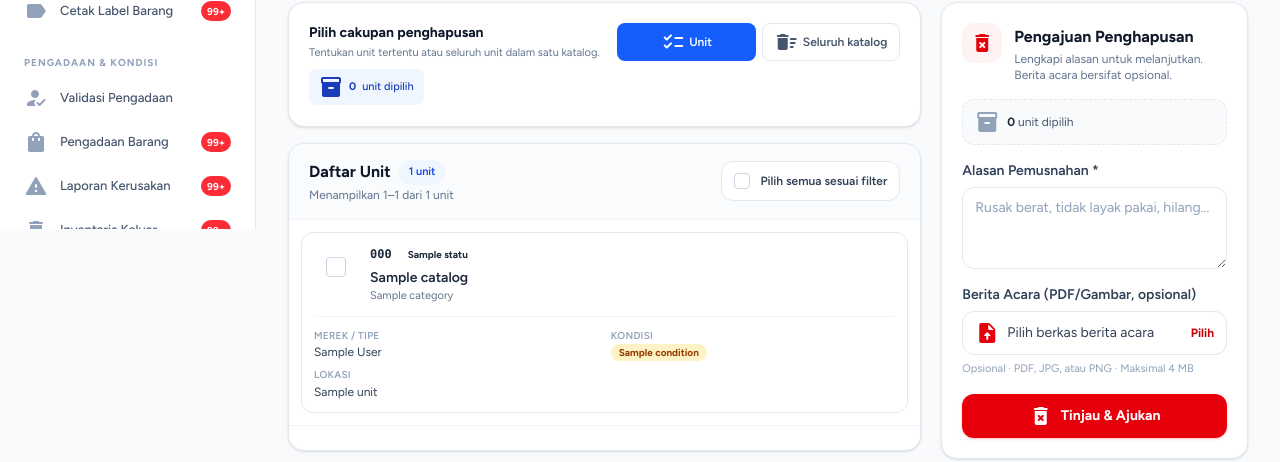
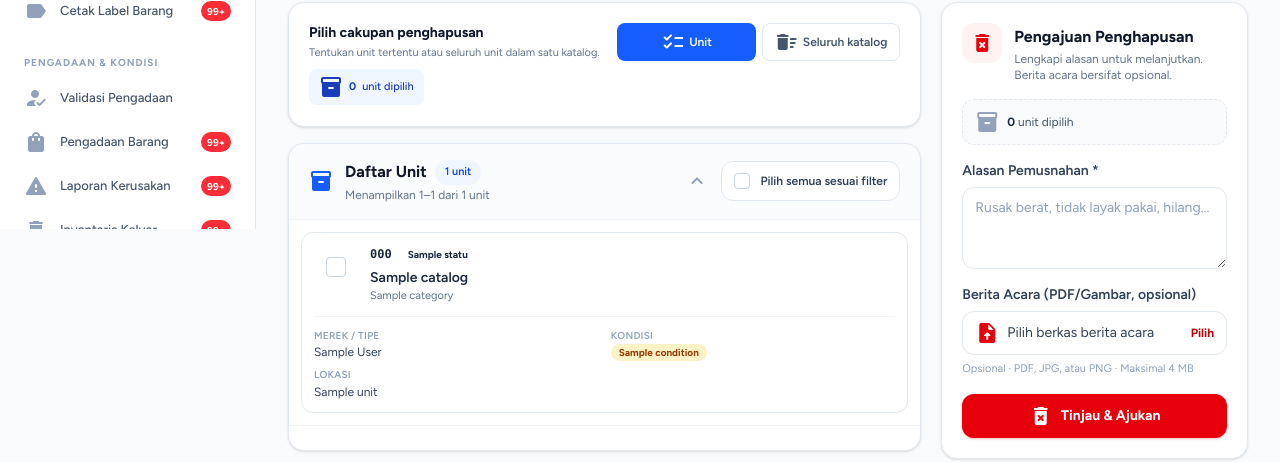
Before and after one commit to dhikzz-portfolio/Inventaris_project_v2, a Laravel app: template resources/views/write-offs/index.blade.php in a window 1280 px wide. Shown: the part 571-1033 px from the top of the page. Run offline with Laravel 12, Linux system fonts and the light colour scheme; a user stored in the database is signed in; data comes from the database, SQL or seed files in the repository; tables that the repository leaves empty hold one stand-in row (values such as "Sample post"); the template is opened without the code that fills it: most values are stand-ins (such as "Sample title", 1, 10 or a date in 2020); data that the repository does not hold is empty; style sheets or scripts are compiled from the project's sources; parts of the project's set-up code (start-up, migrations or seed data) failed here and were passed over; some libraries are stand-ins or nearby versions.

Commit message:
pembaruan ui inventaris keluar

```diff
--- a/resources/views/write-offs/index.blade.php
+++ b/resources/views/write-offs/index.blade.php
@@ -211,25 +211,35 @@
                         </div>
                     </section>
 
-                    <div x-show="mode === 'UNIT'" class="overflow-hidden rounded-2xl border border-slate-200 bg-white shadow-sm dark:border-slate-700 dark:bg-slate-900">
+                    <div x-show="mode === 'UNIT'"
+                         x-data="{ unitsOpen: {{ $activeFilterCount > 0 ? 'true' : 'false' }} }"
+                         class="overflow-hidden rounded-2xl border border-slate-200 bg-white shadow-sm dark:border-slate-700 dark:bg-slate-900">
                         <div class="flex flex-col gap-3 border-b border-slate-100 bg-slate-50/70 px-4 py-4 dark:border-slate-800 dark:bg-slate-800/40 sm:flex-row sm:items-center sm:justify-between sm:px-5">
-                            <div class="flex min-w-0 items-center gap-3">
-                                <div class="min-w-0">
-                                    <div class="flex flex-wrap items-center gap-2">
-                                        <h3 class="text-base font-bold text-slate-900 dark:text-slate-100">Daftar Unit</h3>
+                            <button type="button"
+                                    @click="unitsOpen = ! unitsOpen"
+                                    :aria-expanded="unitsOpen.toString()"
+                                    aria-controls="write-off-units-panel"
+                                    class="flex min-w-0 flex-1 items-center gap-3 rounded-xl text-left transition focus:outline-none focus-visible:ring-2 focus-visible:ring-brand-500">
+                                <span class="material-icons-round shrink-0 text-lg text-brand-600 dark:text-brand-300" aria-hidden="true">inventory_2</span>
+                                <span class="min-w-0 flex-1">
+                                    <span class="flex flex-wrap items-center gap-2">
+                                        <span class="text-base font-bold text-slate-900 dark:text-slate-100">Daftar Unit</span>
                                         <span class="rounded-full bg-brand-50 px-2.5 py-1 text-[11px] font-semibold text-brand-700 dark:bg-brand-900/40 dark:text-brand-300">{{ number_format($units->total(), 0, ',', '.') }} unit</span>
-                                    </div>
-                                    <p class="mt-0.5 text-xs text-slate-500 dark:text-slate-400">
+                                    </span>
+                                    <span class="mt-0.5 block text-xs text-slate-500 dark:text-slate-400">
                                         Menampilkan {{ number_format($units->firstItem() ?? 0, 0, ',', '.') }}–{{ number_format($units->lastItem() ?? 0, 0, ',', '.') }} dari {{ number_format($units->total(), 0, ',', '.') }} unit
-                                    </p>
-                                </div>
-                            </div>
+                                    </span>
+                                </span>
+                                <span class="material-icons-round shrink-0 text-base text-slate-400 transition-transform duration-200 dark:text-slate-500"
+                                      :class="unitsOpen ? 'rotate-180' : ''" aria-hidden="true">expand_more</span>
+                            </button>
                             <label class="inline-flex min-h-10 cursor-pointer items-center gap-2.5 self-start rounded-xl border border-slate-200 bg-white px-3 py-2 text-xs font-semibold text-slate-700 transition hover:border-brand-300 hover:bg-brand-50/50 dark:border-slate-700 dark:bg-slate-900 dark:text-slate-200 dark:hover:border-brand-700 dark:hover:bg-slate-800 sm:self-auto">
                                 <input type="checkbox" x-model="selectAll" class="rounded border-slate-300 text-brand-600 focus:ring-brand-500">
                                 Pilih semua sesuai filter
                             </label>
                         </div>
 
+                        <div id="write-off-units-panel" x-show="unitsOpen" x-cloak x-transition>
                         <div class="max-h-[60vh] space-y-3 overflow-y-auto overscroll-contain p-3 2xl:hidden">
                             @forelse ($units as $unit)
                                 @php($blocked = $unit->is_on_loan || $unit->has_pending_write_off || $unit->status === \App\Enums\UnitStatus::DIPINJAM)
@@ -343,6 +353,7 @@
                         </div>
                         <div class="border-t border-slate-100 bg-white px-4 py-3 dark:border-slate-800 dark:bg-slate-900">
                             <div class="w-full min-w-0 overflow-x-auto [&_nav>div]:min-w-max [&_nav>div]:!flex-nowrap">{{ $units->links() }}</div>
+                        </div>
                         </div>
                     </div>
                 </div>
```
